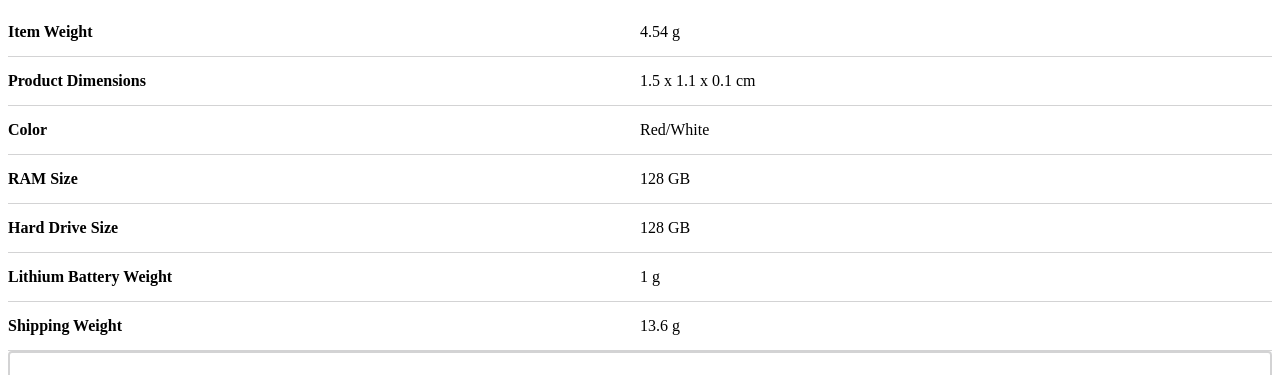
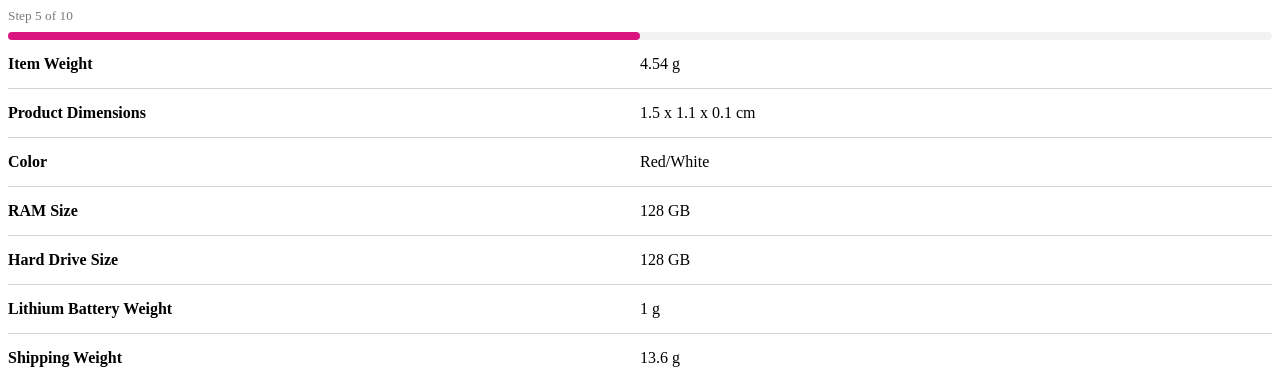
Before and after one commit to Dicey-Tech/content-ui, a website: page main/index.html in a window 1280 px wide. Shown: the top 375 px of the page. Drawn offline with Linux system fonts and the light colour scheme.

Commit message:
:lipstick: add steps v2

```diff
--- /dev/null
+++ b/main/assets/css/components/_1_steps-v2.scss
@@ -0,0 +1,35 @@
+/* --------------------------------
+
+File#: _1_steps-v2
+Title: Steps v2
+Descr: Multi-step navigation with bar indicator
+Usage: codyhouse.co/license
+
+-------------------------------- */
+
+:root {
+  --steps-v2-steps-nr: 10; // number of steps
+}
+
+@supports (--css: variables) {
+  .steps-v2__indicator {
+    position: relative;
+    height: 8px;
+    border-radius: 50em;
+    background-color: var(--color-contrast-lower);
+
+    &::after {
+      content: "";
+      position: absolute;
+      top: 0;
+      left: 0;
+      height: 100%;
+      width: calc(
+        100% / var(--steps-v2-steps-nr) * var(--step-v2-current-step, 1)
+      );
+      background-color: var(--color-primary);
+      border-radius: inherit;
+      transition: width 0.2s;
+    }
+  }
+}
--- a/main/index.html
+++ b/main/index.html
@@ -97,6 +97,12 @@
         </div>
       </li>
     </ol-->
+
+    <div class="steps-v2 " style="--step-v2-current-step: 5;">
+      <p class="text-sm color-contrast-medium margin-bottom-xs">Step <span class="js-steps-v2__current-step">5</span> of <span class="js-steps-v2__tot-steps">10</span></p>
+
+      <div class="steps-v2__indicator" aria-hidden="true"></div>
+    </div>
 
     <table class="prop-table width-100%" aria-label="Property Table Example">
       <tbody class="prop-table__body">
```
Also changed, not shown: main/assets/css/style-fallback.css, main/assets/css/style.css.
